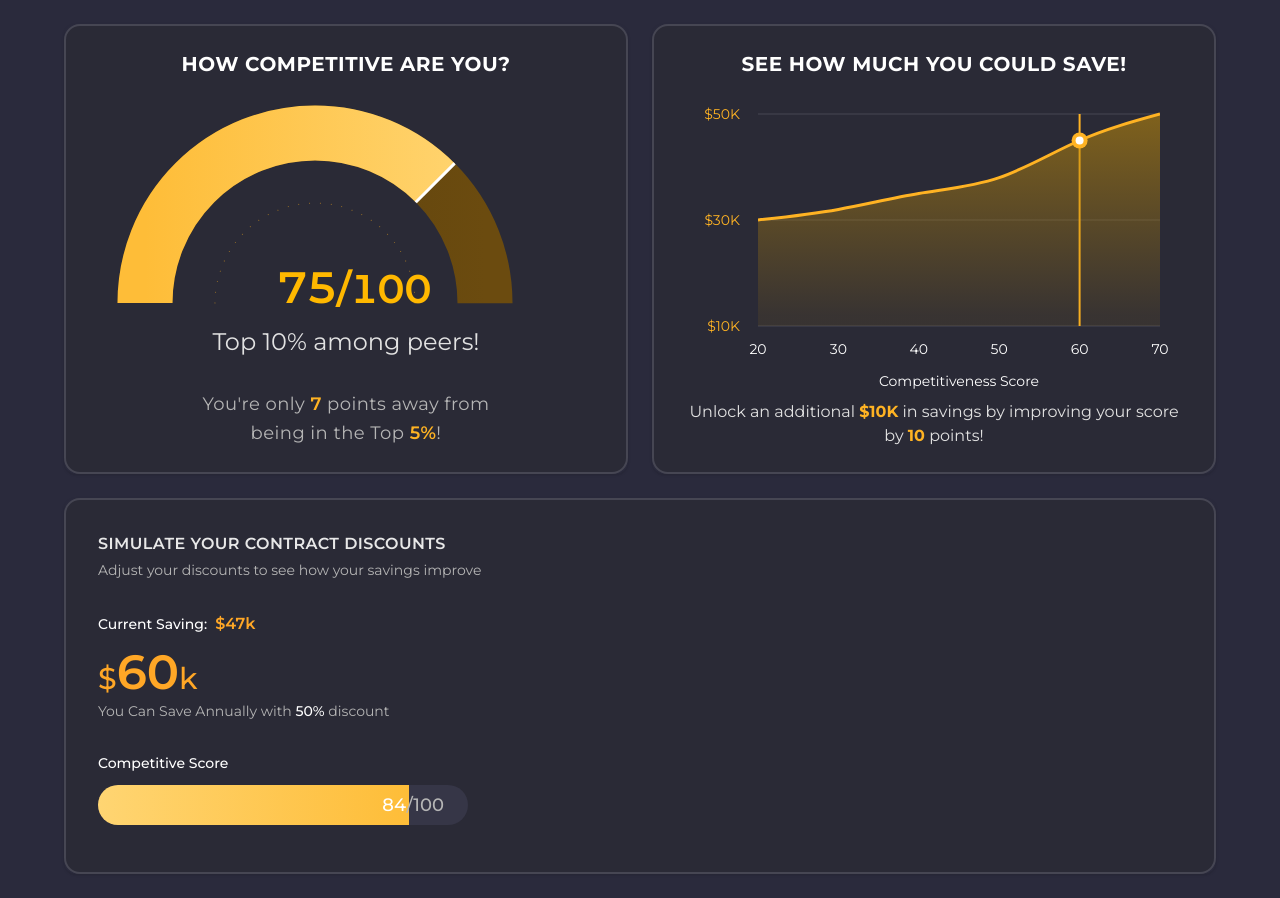
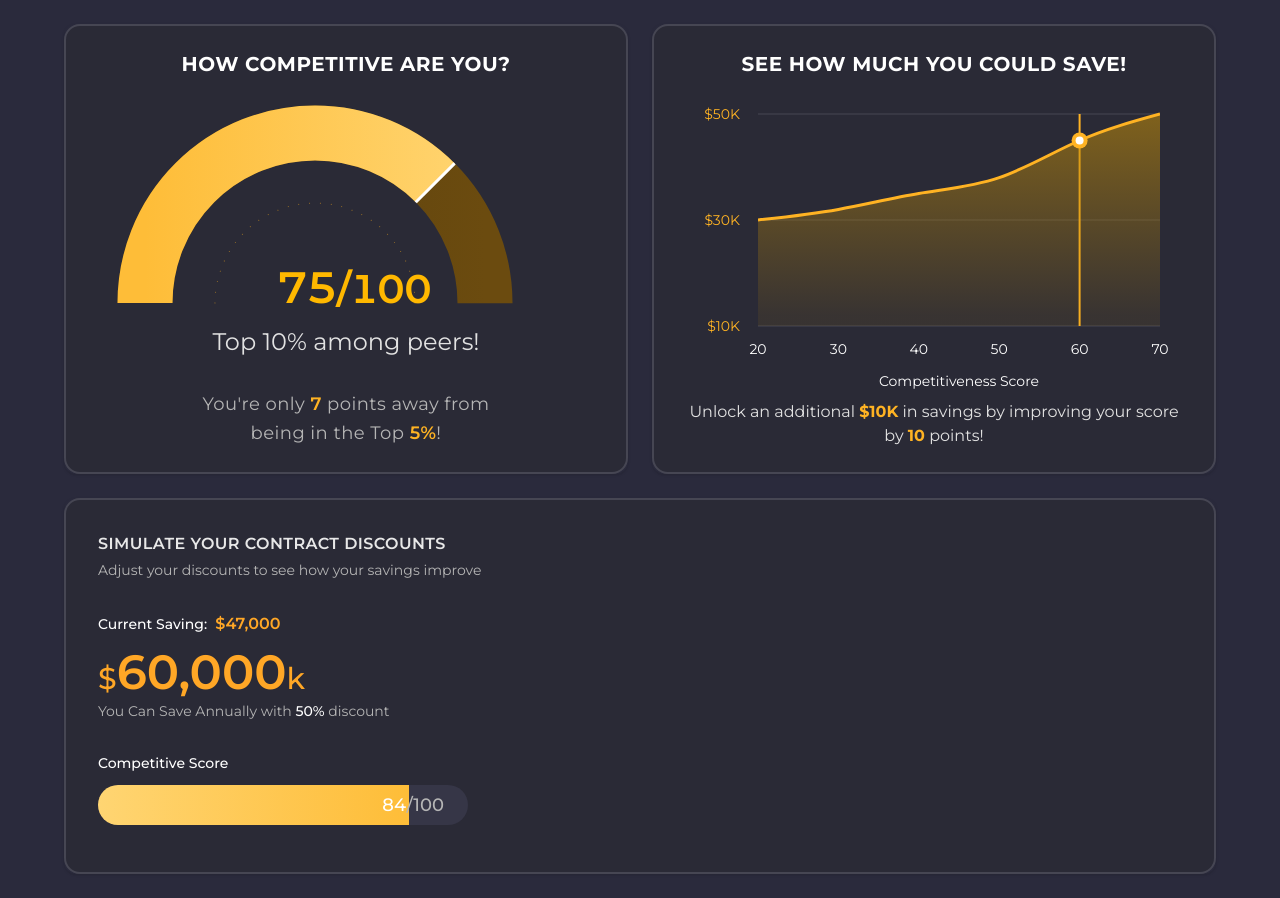
Before and after one commit to lumiotools/contact-analysis-frontend, a Next.js app: page /new-ui in a window 1280 px wide. Built offline with nearby package versions, Linux system fonts and the light colour scheme.

Commit message:
done all

```diff
--- a/src/components/ContractSimulator.jsx
+++ b/src/components/ContractSimulator.jsx
@@ -1,10 +1,16 @@
 "use client";
 
-import { useState } from "react";
+import { useState, useEffect } from "react";
 import { Slider } from "@/components/ui/slider";
 import { cn } from "@/lib/utils";
 
-export default function ContractSimulator({ data }) {
+const formatNumber = (num) => {
+  return num.toString().replace(/\B(?=(\d{3})+(?!\d))/g, ",");
+};
+
+export default function ContractSimulator({
+  data = { services: [], competitiveScore: 84 },
+}) {
   const [discounts, setDiscounts] = useState(() =>
     Object.fromEntries(
       (data?.services || []).map((service) => [
@@ -14,6 +20,10 @@ export default function ContractSimulator({ data }) {
     )
   );
 
+  const [competitiveScore, setCompetitiveScore] = useState(
+    data?.competitiveScore
+  );
+
   const handleDiscountChange = (service, value) => {
     setDiscounts((prev) => ({
       ...prev,
@@ -21,11 +31,30 @@ export default function ContractSimulator({ data }) {
     }));
   };
 
-  // Helper function to calculate tooltip position
+  // Update competitive score when discounts change
+  useEffect(() => {
+    if (Object.keys(discounts).length === 0) {
+      setCompetitiveScore(data?.competitiveScore || 84); // Set to default if no discounts
+      return;
+    }
+
+    const totalDiscount = Object.values(discounts).reduce(
+      (sum, discount) => sum + (discount.current || 0),
+      0
+    );
+    const averageDiscount = totalDiscount / Object.keys(discounts).length;
+
+    const baseScore = data?.competitiveScore || 84;
+    const scoreDelta = (averageDiscount - 50) / 2;
+    const newScore = Math.min(
+      100,
+      Math.max(0, Math.round(baseScore + scoreDelta))
+    );
+
+    setCompetitiveScore(newScore);
+  }, [discounts, data?.competitiveScore]);
+
   const getTooltipPosition = (value) => {
-    // For very low values (0-10%), keep tooltip at minimum 20px
-    // For very high values (90-100%), cap at maximum width - 40px
-    // For values in between, use percentage-based positioning
     const minPosition = 20;
     const maxPosition = `calc(100% - 40px)`;
 
@@ -58,7 +87,10 @@ export default function ContractSimulator({ data }) {
                   Current Saving:
                 </span>
                 <span className="font-semibold text-[#FFA726]">
-                  {data?.currentSaving || "$47k"}
+                  $
+                  {formatNumber(
+                    parseInt(data?.currentSaving?.replace(/\D/g, "") || "47000")
+                  )}
                 </span>
               </div>
 
@@ -66,8 +98,12 @@ export default function ContractSimulator({ data }) {
                 <div className="flex items-baseline">
                   <span className="text-3xl font-medium text-[#FFA726]">$</span>
                   <span className="text-5xl font-semibold text-[#FFA726]">
-                    {data?.totalPotentialSavings?.replace(/[^0-9]/g, "") ||
-                      "60"}
+                    {formatNumber(
+                      parseInt(
+                        data?.totalPotentialSavings?.replace(/\D/g, "") ||
+                          "60000"
+                      )
+                    )}
                   </span>
                   <span className="text-3xl font-medium text-[#FFA726]">k</span>
                 </div>
@@ -85,18 +121,16 @@ export default function ContractSimulator({ data }) {
                 </span>
                 <div className="relative h-10 w-full md:w-[370px] overflow-hidden rounded-full bg-[#363647]">
                   <div
-                    className="h-full absolute left-0"
+                    className="h-full absolute left-0 transition-all duration-300 ease-in-out"
                     style={{
-                      width: `${data?.competitiveScore || 84}%`,
+                      width: `${competitiveScore}%`,
                       background:
                         "linear-gradient(90deg, #FFD572 0%, #FEBD38 100%)",
                     }}
                   />
                   <div className="absolute inset-0 flex items-center justify-end pr-6">
                     <span className="text-lg font-medium">
-                      <span className="text-white">
-                        {data?.competitiveScore || 84}
-                      </span>
+                      <span className="text-white">{competitiveScore}</span>
                       <span className="text-[#B5B5B5]">/100</span>
                     </span>
                   </div>
```
